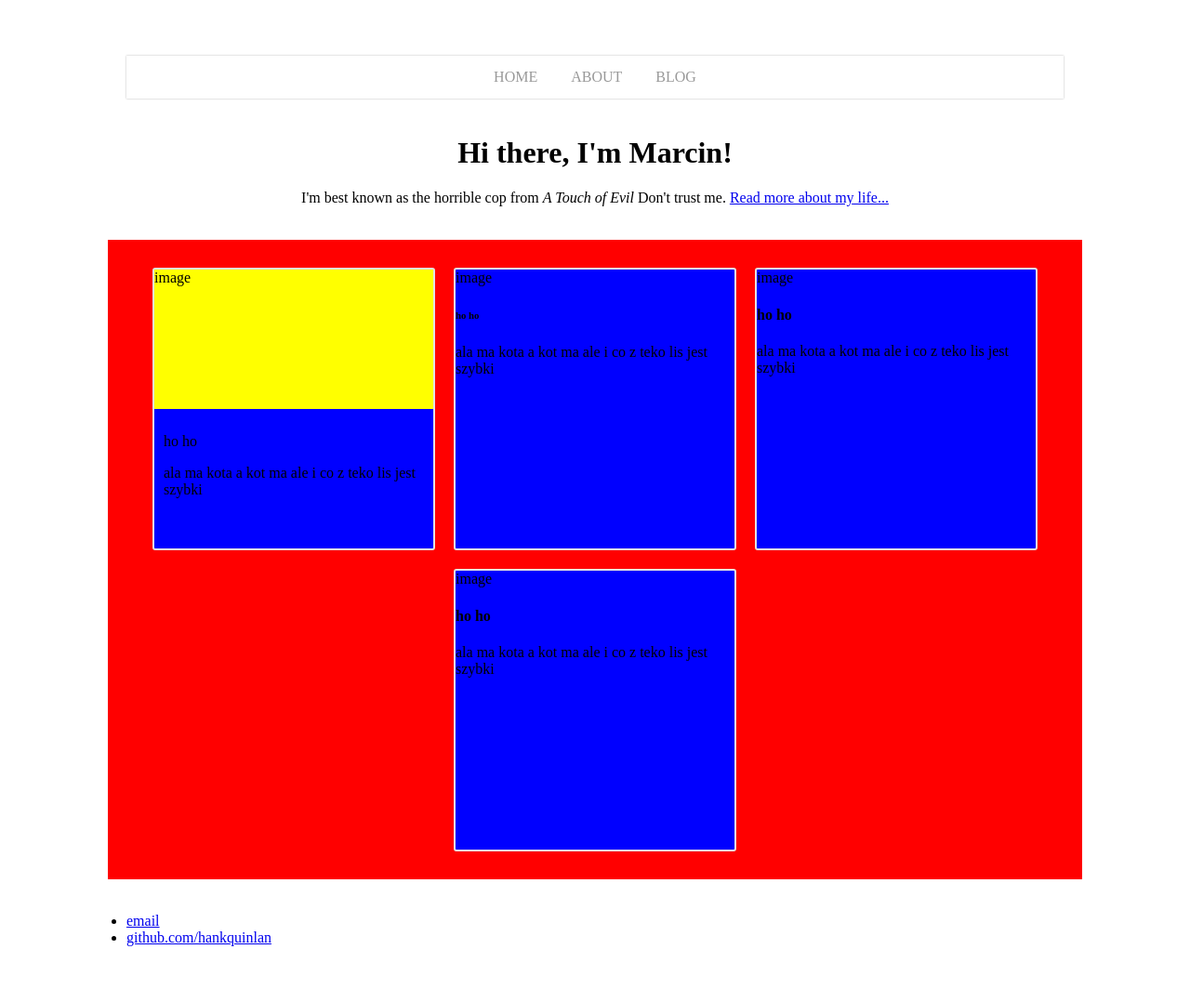
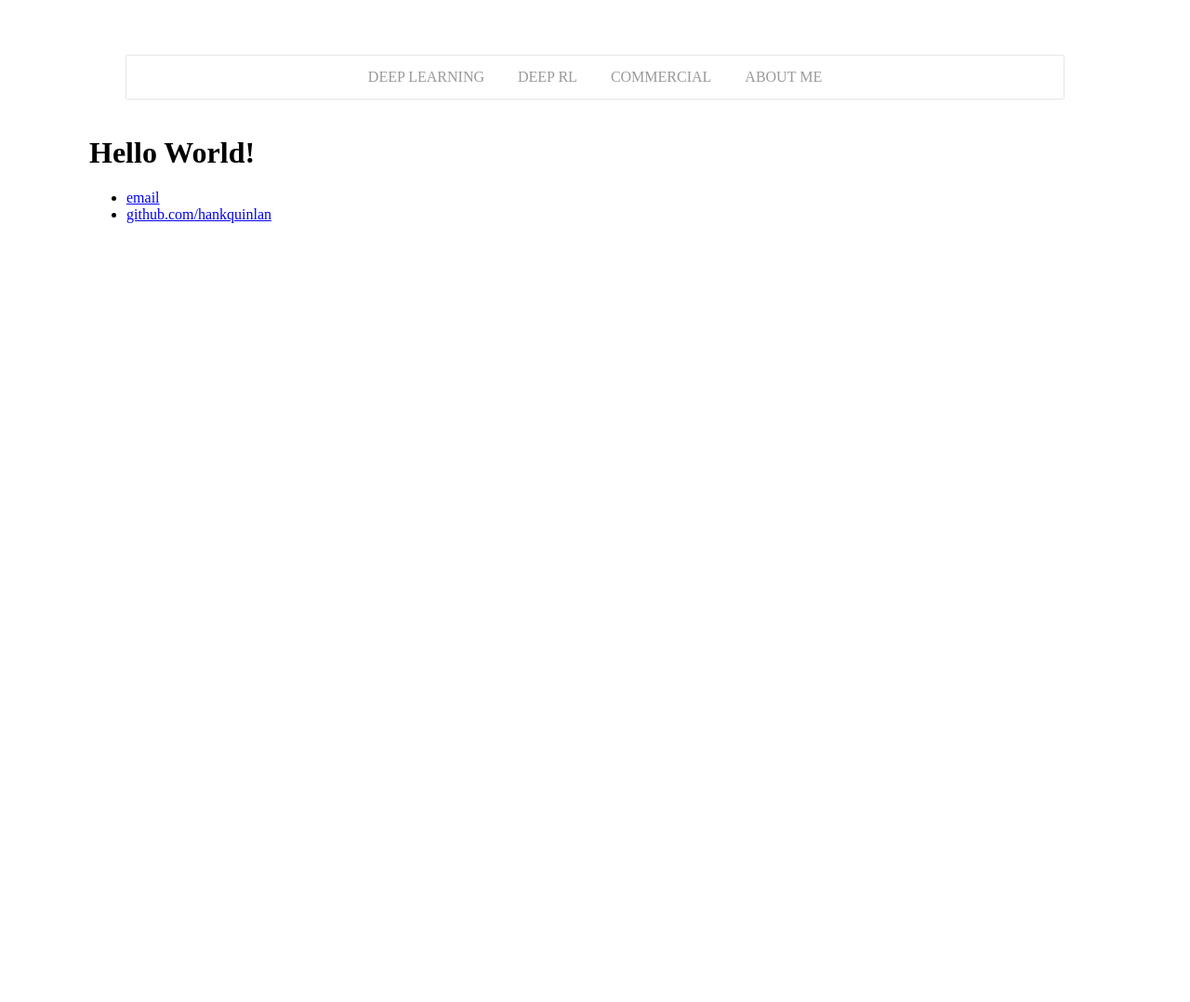
Before and after one commit to marcinbogdanski/marcinbogdanski.github.io, a Jekyll site: the page built from index.html, in a window 1280 px wide. Shown: the whole page at 93% size. Built offline with Jekyll 4.4.1, drawn with Linux system fonts in a browser that asks for light colours; after the commit the page ends 900 px from its top, so only the background shows below that.

Commit message:
Sort out main pages and navigation links

```diff
--- a/_layouts/default.html
+++ b/_layouts/default.html
@@ -9,9 +9,11 @@
 
         <nav>
             <ul>
-                <li><a href="/">Home</a></li>
-                <li><a href="/about.html">About</a></li>
-                <li><a href="/blog.html">Blog</a></li>
+                <li><a href="/deep-learning.html">Deep Learning</a></li>
+                <li><a href="/reinforcement-learning.html">Deep RL</a></li>
+                <li><a href="/commercial-portfolio.html">Commercial</a></li>
+                <li><a href="/">About Me</a></li>
+                <!-- <li><a href="/blog.html">Blog</a></li> -->
             </ul>
         </nav>
 
--- /dev/null
+++ b/commercial-portfolio.html
@@ -0,0 +1,3 @@
+---
+layout: default
+---
--- a/index.html
+++ b/index.html
@@ -2,55 +2,4 @@
 layout: default
 title: Marcin Bogdanski
 ---
-<div class="section">
-    <h1>Hi there, I'm Marcin!</h1>
-    <p>I'm best known as the horrible cop from <em>A Touch of Evil</em> Don't trust me. <a href="/about">Read more about my life...</a></p>
-</div>
-
-<div class="boxes">
-
-    <ul class="grid">
-        <li>
-            <div class="card_image">
-                <a target="_blank">image</a>
-            </div>
-            <div class="card_text">
-                <p>ho ho</p>
-                <p>ala ma kota a kot ma ale i co z teko lis jest szybki</p>
-            </div>
-        </li>
-
-        <li>
-            <div>
-                <a target="_blank">image</a>
-            </div>
-            <div>
-                <h6>ho ho</h6>
-                <p>ala ma kota a kot ma ale i co z teko lis jest szybki</p>
-            </div>
-        </li>
-
-        <li>
-            <div>
-                <a target="_blank">image</a>
-            </div>
-            <div>
-                <h4>ho ho</h4>
-                <p>ala ma kota a kot ma ale i co z teko lis jest szybki</p>
-            </div>
-        </li>
-
-        <li>
-            <div>
-                <a target="_blank">image</a>
-            </div>
-            <div>
-                <h4>ho ho</h4>
-                <p>ala ma kota a kot ma ale i co z teko lis jest szybki</p>
-            </div>
-        </li>
-    </ul>
-
-
-
-</div>
+<h1>Hello World!</h1>
--- /dev/null
+++ b/reinforcement-learning.html
@@ -0,0 +1,3 @@
+---
+layout: default
+---
```
Also changed, not shown: about.md (deleted, +0 -21 lines), deep-learning.html (added, +54 -0 lines).
